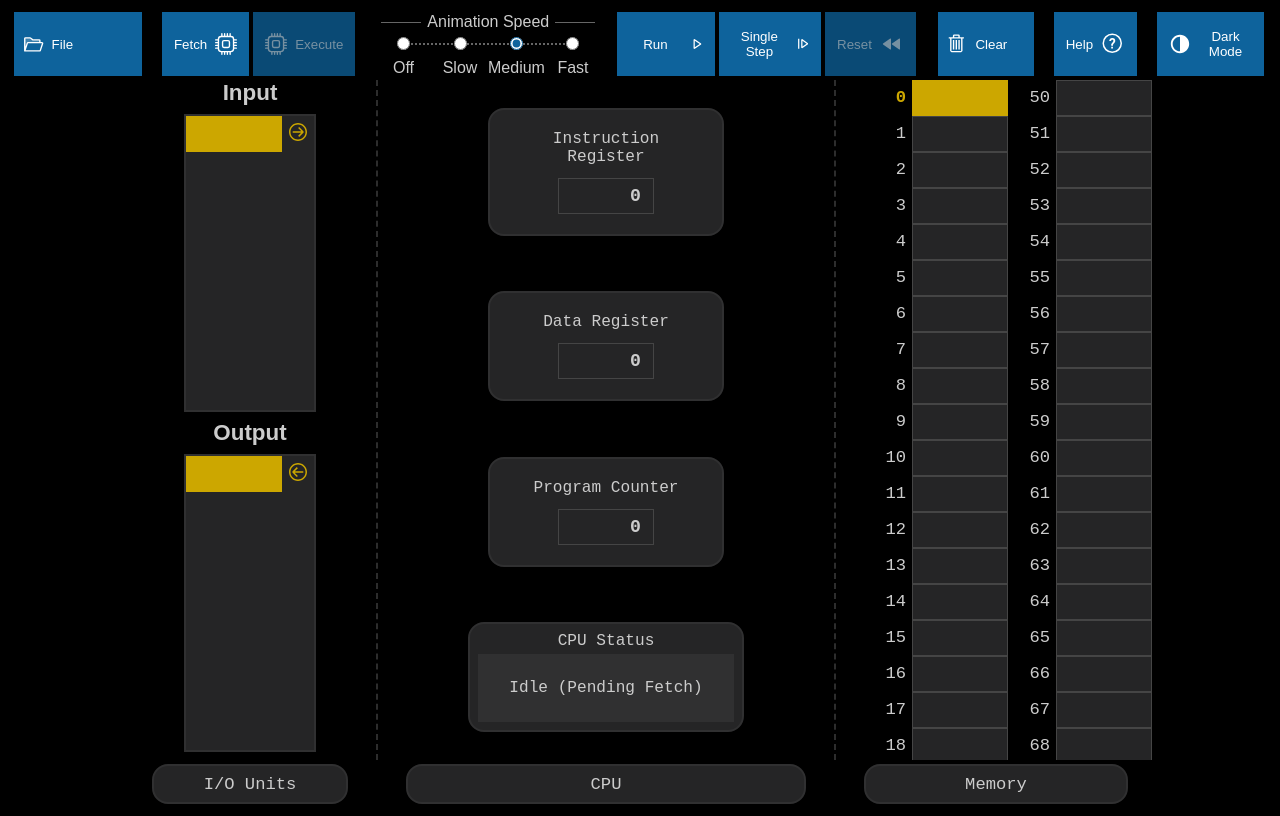
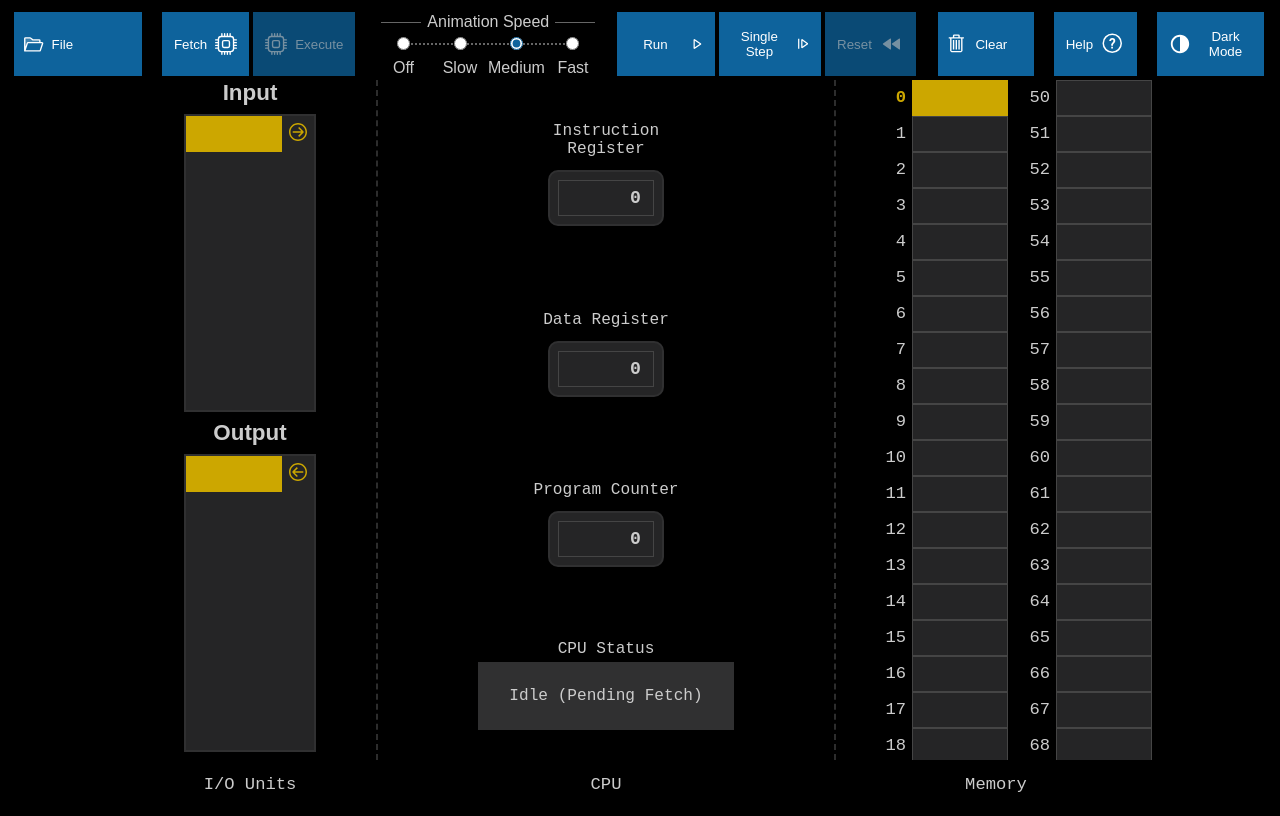
Before and after one commit to rafrafraf1/vic-ide-fork, a React (Vite) app: page / in a window 1280 px wide. Built offline with nearby package versions, Linux system fonts and the light colour scheme.

Commit message:
Change style of labels to not have a background

```diff
--- a/src/UI/Simulator/Computer.css
+++ b/src/UI/Simulator/Computer.css
@@ -71,13 +71,9 @@
 }
 
 .Computer-Label {
-  background: var(--vscode-notifications-background);
   color: var(--vscode-notifications-foreground);
-  border: 2px solid var(--vscode-notifications-border);
-  border-radius: 16px;
   font-family: monospace;
   font-size: 132%;
-  margin: 4px 24px;
   display: flex;
   align-items: center;
   justify-content: center;
@@ -119,10 +115,6 @@
 }
 
 .Computer-CpuRegister-Root {
-  background: var(--vscode-notifications-background);
-  color: var(--vscode-notifications-foreground);
-  border: 2px solid var(--vscode-notifications-border);
-  border-radius: 16px;
   width: 192px;
   padding: 20px;
   text-align: center;
@@ -135,3 +127,11 @@
   text-align: center;
   padding-bottom: 12px;
 }
+
+.Computer-CpuRegister-Box {
+  display: inline-block;
+  background: var(--vscode-notifications-background);
+  border: 2px solid var(--vscode-notifications-border);
+  border-radius: 10px;
+  padding: 8px;
+}
--- a/src/UI/Simulator/Computer.tsx
+++ b/src/UI/Simulator/Computer.tsx
@@ -577,7 +577,7 @@ function CpuRegister(props: CpuRegisterProps): React.JSX.Element {
   return (
     <div className="Computer-CpuRegister-Root">
       <header>{label}</header>
-      {children}
+      <div className="Computer-CpuRegister-Box">{children}</div>
     </div>
   );
 }
--- a/src/UI/Simulator/CpuStatus.css
+++ b/src/UI/Simulator/CpuStatus.css
@@ -2,10 +2,7 @@
   font-family: monospace;
   font-size: 124%;
 
-  background: var(--vscode-notifications-background);
   color: var(--vscode-notifications-foreground);
-  border: 2px solid var(--vscode-notifications-border);
-  border-radius: 16px;
   padding: 8px;
   text-align: center;
 
```
